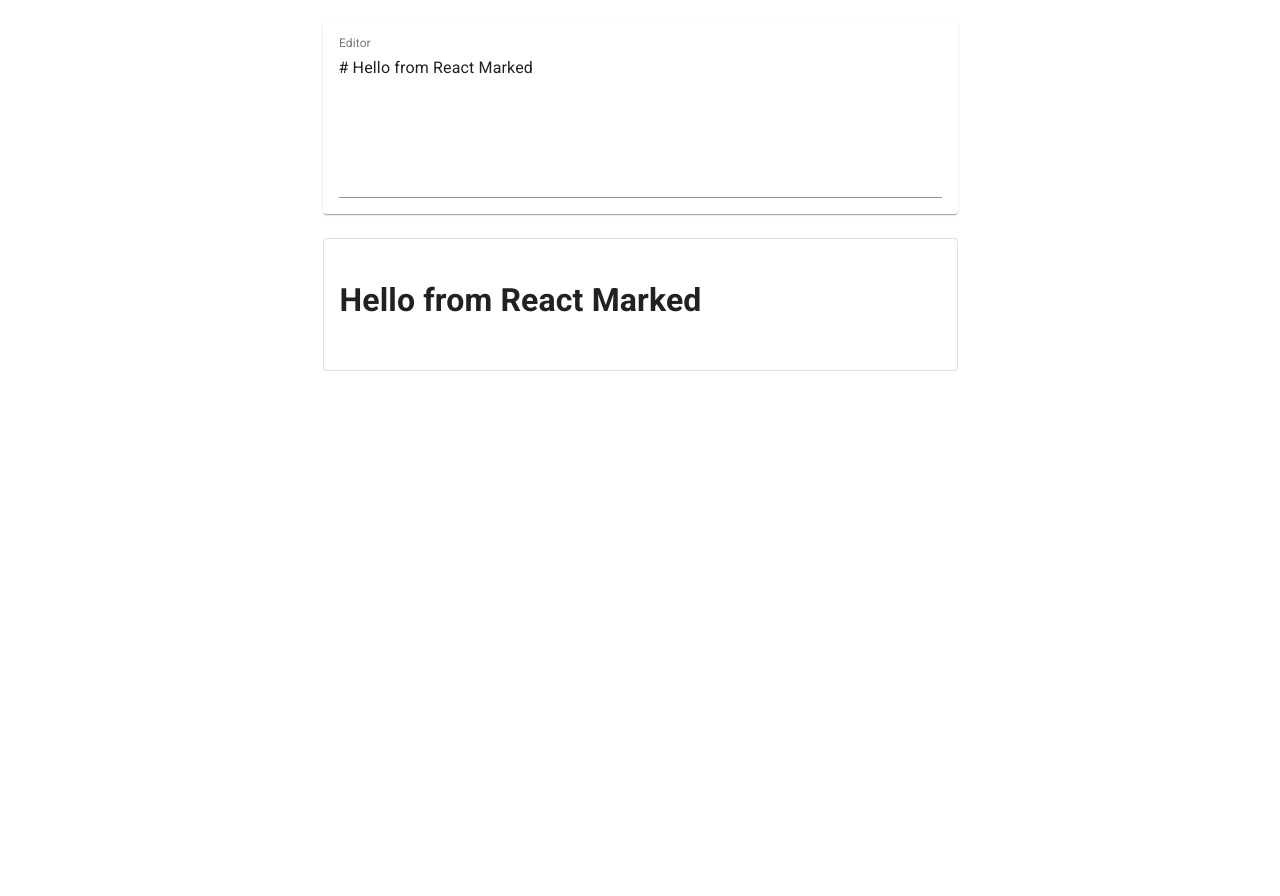
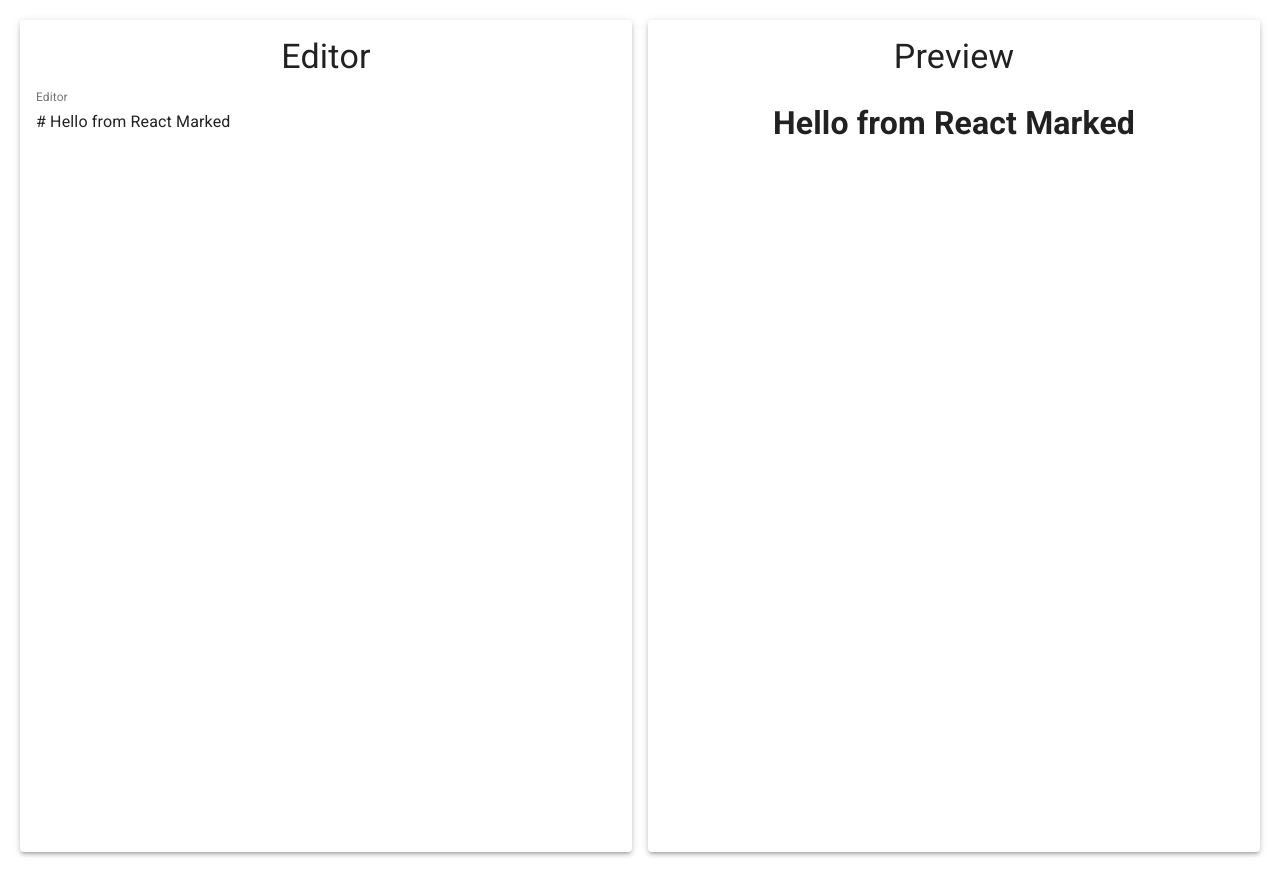
Before and after one commit to Roshith93/markdown-previewer, a React (Create React App) app: page / in a window 1280 px wide. Shown: the top 896 px of the page. Before the commit the page ends 800 px from the top, so only its background shows below. Built offline with nearby package versions, Linux system fonts and the light colour scheme.

Commit message:
changed the alignment

```diff
--- a/src/App.js
+++ b/src/App.js
@@ -8,11 +8,11 @@ export default function App() {
 
   return (
     <div className={classes.root}>
-      <Grid container spacing={3}>
-        <Grid item xs={12}>
+      <Grid container spacing={2}>
+        <Grid item xs={6}>
           <Editor />
         </Grid>
-        <Grid item xs={12}>
+        <Grid item xs={6}>
           <Preview />
         </Grid>
       </Grid>
--- a/src/components/Editor.js
+++ b/src/components/Editor.js
@@ -1,5 +1,6 @@
 import { useContext } from 'react'
 import Paper from '@material-ui/core/Paper'
+import Typography from '@material-ui/core/Typography'
 import TextField from '@material-ui/core/TextField'
 
 import { useStyles } from '../utils/styles'
@@ -9,15 +10,20 @@ export const Editor = () => {
   const classes = useStyles()
   const { markedVal, handleChange } = useContext(MarkdownContext)
 
-  return <Paper className={classes.paper}>
+  return (
+    <Paper className={`${classes.paper} ${classes.editorHeight}`} elevation={3}>
+      <Typography gutterBottom variant='h4'>
+        Editor
+      </Typography>
       <TextField
-          id="editor"
-          label="Editor"
+        id='editor'
+        label='Editor'
         multiline
-          rows="7"
+        rows='100'
         defaultValue={markedVal}
         fullWidth
         onChange={(e) => handleChange(e)}
       />
     </Paper>
+  )
 }
--- a/src/components/Marked.js
+++ b/src/components/Marked.js
@@ -1,10 +1,12 @@
 import { useContext } from 'react'
 import marked from 'marked'
 import { MarkdownContext } from '../context/MarkdownContext'
+import {useStyles} from '../utils/styles'
 
 export const MarkedConverter = () => {
+  const classes = useStyles()
   const { markedVal: val } = useContext(MarkdownContext)
-  return <div dangerouslySetInnerHTML={createMarkUp(val)}></div>
+  return <div dangerouslySetInnerHTML={createMarkUp(val)} className={classes.editorHeight} id="preview"></div>
 }
 
 export const createMarkUp = (val) => {
--- a/src/components/Preview.js
+++ b/src/components/Preview.js
@@ -1,4 +1,4 @@
-import Card from '@material-ui/core/Card'
+import Paper from '@material-ui/core/Paper'
 import CardContent from '@material-ui/core/CardContent'
 import Typography from '@material-ui/core/Typography'
 
@@ -8,12 +8,13 @@ import { MarkedConverter } from './Marked'
 export const Preview = () => {
   const classes = useStyles()
   return (
-    <Card className={classes.previewRoot} variant='outlined' id='preview'>
-      <CardContent>
+    <Paper className={`${classes.paper} ${classes.editorHeight}`} elevation={3}>
+        <Typography gutterBottom variant='h4' >
+          Preview
+        </Typography>
         <Typography gutterBottom component='div'>
-          <MarkedConverter/>
+          <MarkedConverter />
         </Typography>
-      </CardContent>
-    </Card>
+    </Paper>
   )
 }
--- a/src/utils/styles.js
+++ b/src/utils/styles.js
@@ -7,19 +7,13 @@ export const useStyles = makeStyles((theme) => ({
     display:'grid',
     gridAutoFlow: 'column',
     gap: '4',
-    alignContent: 'center',
-    justifyContent: 'center',
   },
   paper: {
     padding: theme.spacing(2),
     textAlign: 'center',
-    color: theme.palette.text.secondary,
   },
-  editor:{
-
-  },
-  preview:{
-
+  editorHeight:{
+    height: '100vh'
   },
   previewRoot: {
     minWidth: 275,
```
Lines whose indentation alone changed are shown as unchanged.
